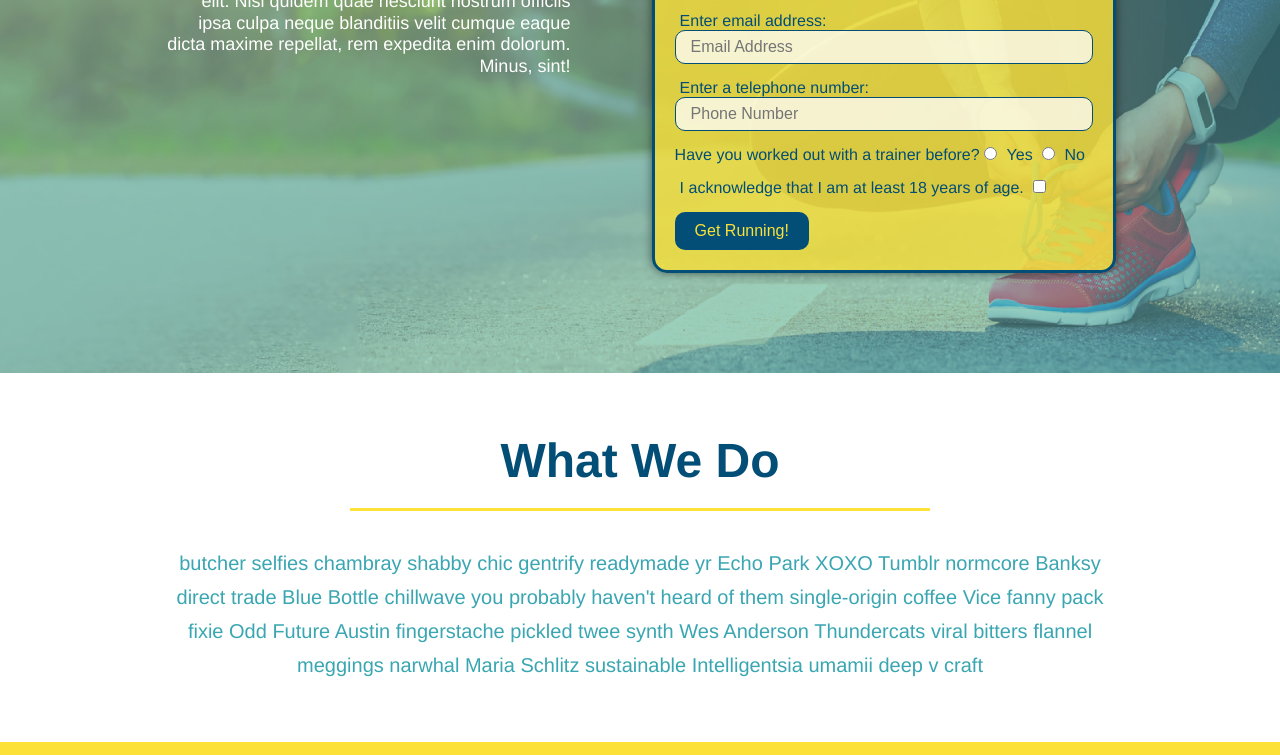
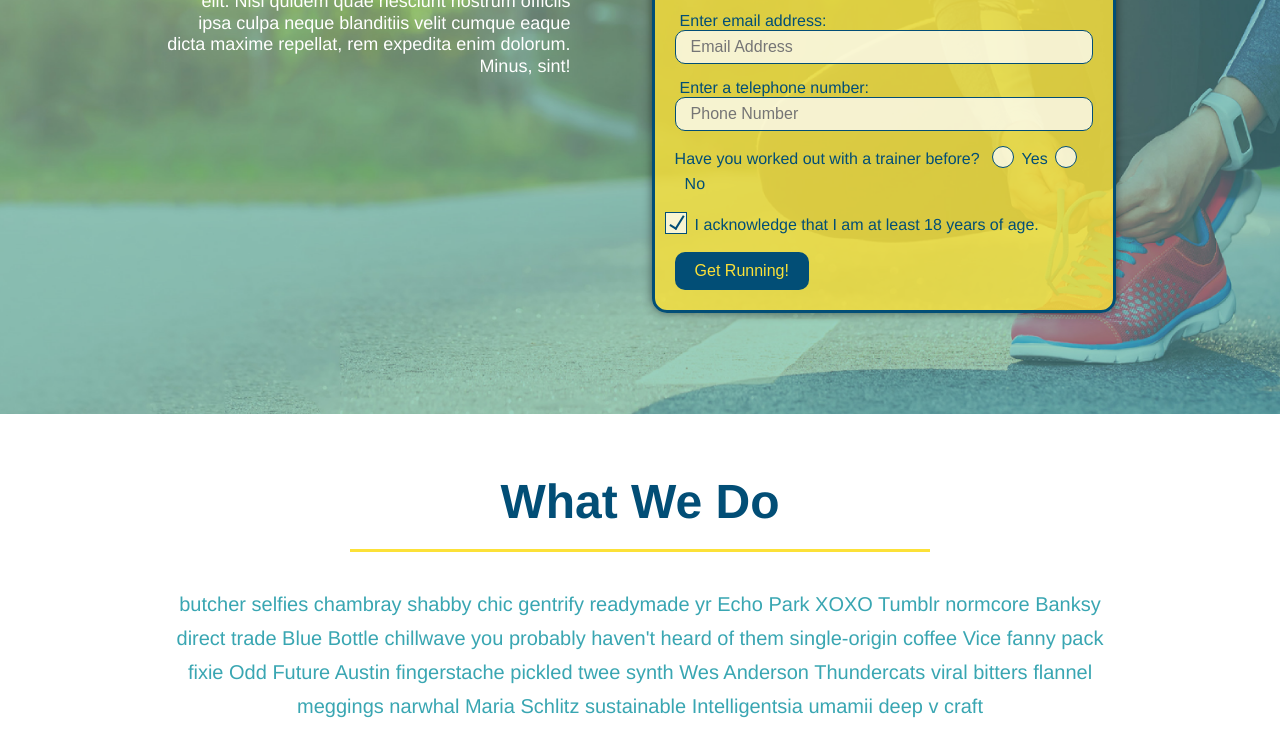
Before and after one commit to ZachWagner1/run-buddy, a plain HTML site: page index.html in a window 1280 px wide. Shown: the part 345-1100 px from the top of the page. Drawn offline with Linux system fonts and the light colour scheme.

Commit message:
final touches on css

```diff
--- a/assets/css/style.css
+++ b/assets/css/style.css
@@ -1,3 +1,8 @@
+:root {
+    --primary-color: #fce138;
+    --secondary-color: #024e76;
+    --tertiary-color: #39a6b2;
+}
 * {
     margin: 0;
     padding: 0;
@@ -12,6 +17,7 @@ body {
 }
 /* apply styles to <header> */
 header {
+    z-index: 9999;
     background-image: url("../images/hero-bg.jpg");
     background-size: cover;
     background-position: 50%;
@@ -144,6 +150,61 @@ section {
 .hero-form label {
     margin: 0 5px;
 }
+.checkbox-wrapper input, .radio-wrapper input {
+    opacity: 0;
+}
+.checkbox-wrapper label, .radio-wrapper label {
+    position: relative;
+    left: 10px;
+    margin: 10px;
+    line-height: 1.6;
+}
+.checkbox-wrapper label::before, .radio-wrapper label::before {
+    content: "";
+    height: 20px;
+    width: 20px;
+    background: rgba(255, 255, 255, 0.75);
+    border: 1px solid #024e76;
+    position: absolute;
+    top: -4px;
+    left: -30px;
+}
+.radio-wrapper label::before {
+    border-radius: 50%;
+}
+.radio-wrapper label::after {
+
+    content: "";
+    width: 20px;
+    height: 20px;
+    border-radius: 50%;
+    background: #024e76;
+    position: absolute;
+    left: -29px;
+    top: -3px;
+    background-image: radial-gradient(circle, #39a6b2, #024e76);
+  }
+
+.checkbox-wrapper label::after {
+    transform: rotate(-58deg);
+    content: "";
+    height: 6px;
+    width: 14px;
+    border-left: 2px solid #024e76;
+    border-bottom: 2px solid #024e76;
+    position: absolute;
+    left: -26px;
+    top: 1px;
+  }
+  .checkbox-wrapper input + label::after,
+  .radio-wrapper input + label::after {
+    content: none;
+  }
+
+  .checkbox-wrapper input:checked + label::after,
+  .radio-wrapper input:checked + label::after {
+    content: "";
+  }
 .hero-form button {
     border-radius: 10px;
     background-color: #024e76;
--- a/index.html
+++ b/index.html
@@ -15,7 +15,7 @@
         <nav>
              <!-- Unordered list element -->
              <ul>
-               <!-- List item element-->\
+               <!-- List item element-->
                   <li>
                      <!-- Anchor element -->
                     <a href="#what-we-do">What We Do</a>
@@ -26,12 +26,13 @@
                 <li>
                     <a href="#your-trainers">Your Trainers</a>
                   </li>
+                  <li>
+                    <a href="#service-plans">Service Plans</a>
+                </li>
                  <li>
                     <a href="#reach-out">Reach Out</a>
                   </li>
-                <li>
-                    <a href="#service-plans">Service Plans</a>
-                </li>
+
              </ul>
           </nav>
      </header>
@@ -57,16 +58,22 @@
                     <input type="tel" placeholder="Phone Number" name="phone" id="phone" class="form-input" />
                     <p>
                         Have you worked out with a trainer before?
+                    <span class="radio-wrapper">
                         <input type="radio" name="trainer-confirm" id="trainer-yes" />
                         <label for="trainer-yes">Yes</label>
+                    </span>
+                    <span class="radio-wrapper">
                         <input type="radio" name="trainer-confirm" id="trainer-no" />
                         <label for="trainer-no">No</label>
+                    </span>
                     </p>
                     <p>
+                    <span class="checkbox-wrapper">
                         <label for="checkbox" >
                             I acknowledge that I am at least 18 years of age.
                         </label>
                         <input type="checkbox" name="checkbox-confirm" id="checkbox" />
+                    </span>
                     </p>
                     <button type="submit">
                         Get Running!
```
